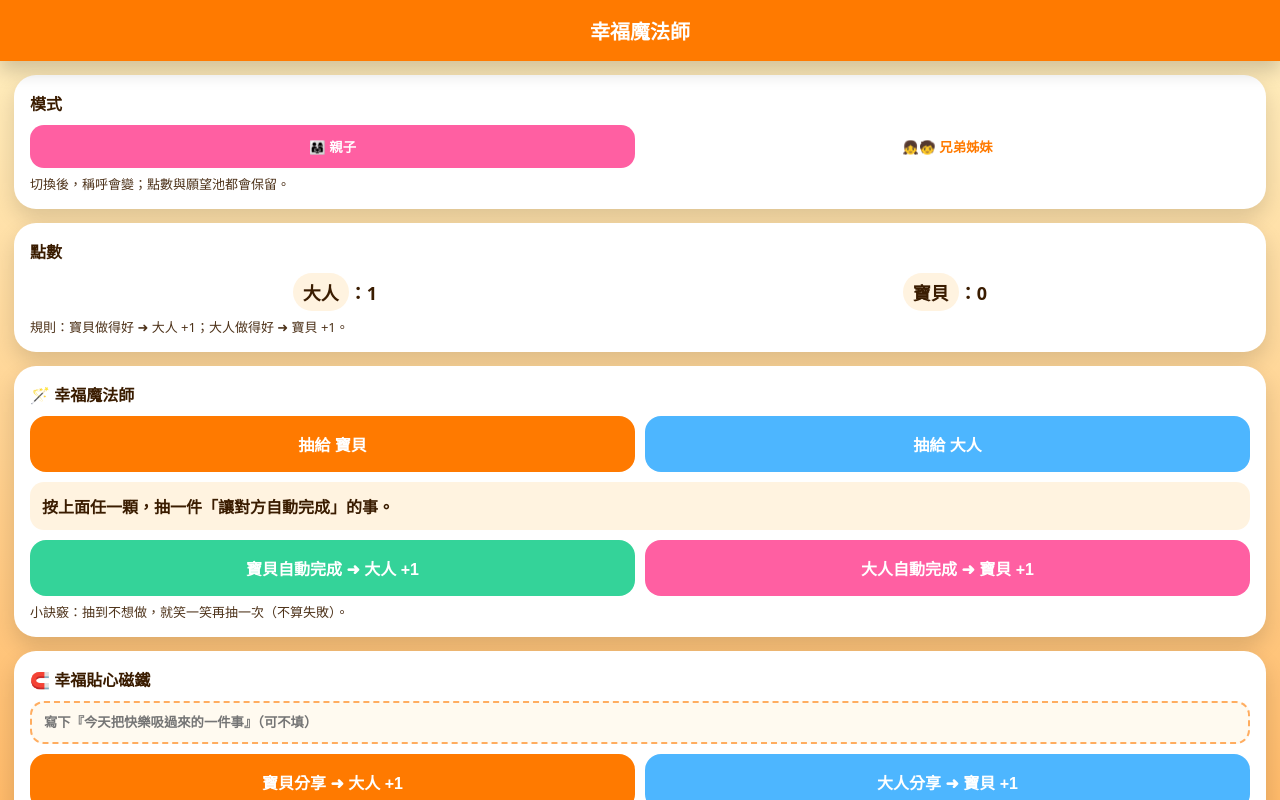
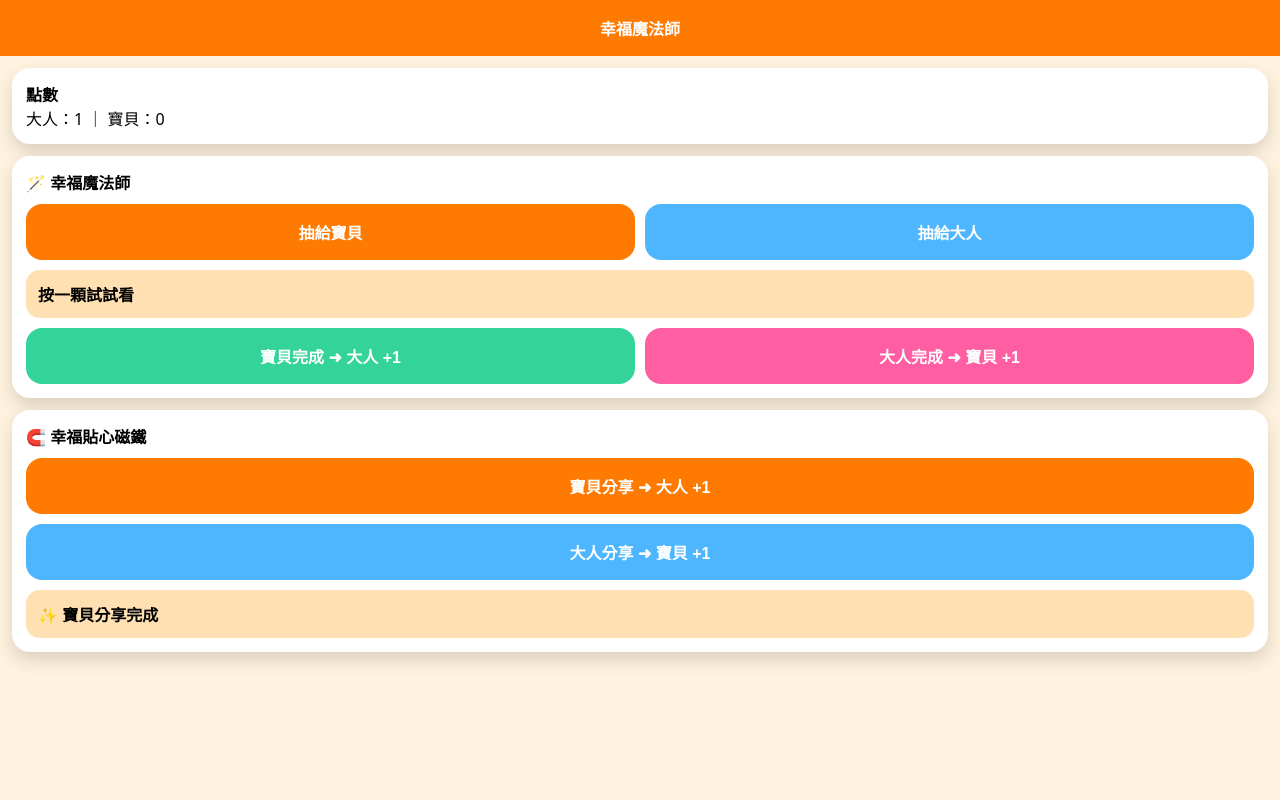
Before and after one commit to Angel0973180707/happy-magic-pwa, a plain HTML site: page index.html in a window 1280 px wide. Both pictures are taken after a click on the button "寶貝分享 ➜ 大人 +1". Shown: the top 800 px of the page. Drawn offline with Linux system fonts and the light colour scheme.

Commit message:
Add files via upload

```diff
--- a/index.html
+++ b/index.html
@@ -1,234 +1,87 @@
 <!doctype html>
 <html lang="zh-Hant">
 <head>
-<meta charset="utf-8" />
-<meta name="viewport" content="width=device-width,initial-scale=1,viewport-fit=cover" />
-<meta name="theme-color" content="#FF7A00" />
+<meta charset="utf-8">
+<meta name="viewport" content="width=device-width,initial-scale=1">
+<meta name="theme-color" content="#FF7A00">
 <title>幸福魔法師</title>
-<link rel="manifest" href="manifest.json" />
-<link rel="icon" href="icons/icon-192.png" />
+<link rel="manifest" href="manifest.json">
+<link rel="icon" href="icons/icon-192.png">
 <style>
-:root{
-  --o:#FF7A00;
-  --y:#FFD54F;
-  --p:#FF5FA2;
-  --b:#4DB6FF;
-  --g:#34D399;
-  --bg1:#FFF0C2;
-  --bg2:#FF7A00;
-}
-*{box-sizing:border-box}
-body{
-  margin:0;
-  font-family: system-ui, -apple-system, "Noto Sans TC", sans-serif;
-  background: linear-gradient(180deg,var(--bg1),var(--bg2));
-  color:#3A1C00;
-}
-header{
-  position:sticky; top:0; z-index:5;
-  padding:16px 14px;
-  text-align:center;
-  font-weight:900;
-  font-size:20px;
-  background:var(--o);
-  color:white;
-  box-shadow: 0 10px 18px rgba(0,0,0,.18);
-}
-main{padding:14px; padding-bottom:90px}
-.card{
-  background:#fff;
-  border-radius:22px;
-  padding:16px;
-  margin-bottom:14px;
-  box-shadow:0 10px 22px rgba(0,0,0,.14);
-}
-.row{display:flex; gap:10px; align-items:center}
-.row > *{flex:1}
-h2{margin:0 0 10px; font-size:16px}
-.small{font-size:13px; opacity:.9; margin-top:6px}
-.bigbtn{
-  width:100%;
-  padding:16px 14px;
-  border:0;
-  border-radius:16px;
-  font-weight:900;
-  font-size:16px;
-  background:var(--o);
-  color:#fff;
-}
-.bigbtn:active{transform:scale(.98)}
-.bigbtn.blue{background:var(--b)}
-.bigbtn.pink{background:var(--p)}
-.bigbtn.green{background:var(--g)}
-.pill{
-  width:100%;
-  padding:12px 12px;
-  border-radius:14px;
-  border:2px dashed rgba(255,122,0,.6);
-  font-weight:800;
-  background:#fffaf0;
-}
-.kv{
-  display:flex; justify-content:space-around;
-  font-weight:900; font-size:18px;
-}
-.badge{
-  display:inline-block;
-  padding:6px 10px;
-  border-radius:999px;
-  background:#FFF3E0;
-  font-weight:900;
-}
-.box{
-  margin-top:10px;
-  background:#FFF3E0;
-  padding:12px;
-  border-radius:14px;
-  font-weight:900;
-}
-.list{margin-top:10px}
-.item{
-  display:flex; gap:8px; align-items:center;
-  background:#FFF3E0;
-  padding:10px 10px;
-  border-radius:14px;
-  margin-bottom:8px;
-}
-.item .t{flex:1; font-weight:800}
-.item button{
-  border:0;
-  background:#3A1C00;
-  color:#fff;
-  font-weight:900;
-  border-radius:12px;
-  padding:8px 10px;
-}
-.tabs{
-  display:flex; gap:10px;
-}
-.tab{
-  flex:1;
-  padding:12px;
-  border-radius:14px;
-  border:0;
-  font-weight:900;
-  background:#fff;
-  color:var(--o);
-}
-.tab.active{background:var(--p); color:#fff}
-.links a{
-  display:block;
-  text-decoration:none;
-  text-align:center;
-  padding:14px;
-  border-radius:16px;
-  background:var(--y);
-  font-weight:900;
-  color:#3A1C00;
-  margin-top:10px;
-}
-#toast{
-  position:fixed;
-  bottom:22px; left:50%;
-  transform:translateX(-50%);
-  background:#3A1C00;
-  color:#fff;
-  padding:12px 16px;
-  border-radius:999px;
-  font-weight:900;
-  display:none;
-  max-width: calc(100vw - 32px);
-  text-align:center;
-}
+:root{--o:#FF7A00;--b:#4DB6FF;--p:#FF5FA2;--g:#34D399}
+body{margin:0;font-family:system-ui;background:#FFF3E0}
+header{background:var(--o);color:#fff;text-align:center;padding:16px;font-weight:900}
+.card{background:#fff;margin:12px;border-radius:18px;padding:14px;box-shadow:0 8px 18px rgba(0,0,0,.15)}
+button{width:100%;padding:16px;border-radius:16px;border:0;font-weight:900;font-size:16px;margin-top:10px}
+.orange{background:var(--o);color:#fff}
+.blue{background:var(--b);color:#fff}
+.green{background:var(--g);color:#fff}
+.pink{background:var(--p);color:#fff}
+.box{background:#FFE0B2;padding:12px;border-radius:14px;margin-top:10px;font-weight:900}
+.row{display:flex;gap:10px}
+.row button{flex:1}
 </style>
 </head>
 <body>
 <header>幸福魔法師</header>
 
-<main>
-  <!-- Mode -->
-  <section class="card">
-    <h2>模式</h2>
-    <div class="tabs">
-      <button id="modeParent" class="tab active">👨‍👩‍👧 親子</button>
-      <button id="modeSibling" class="tab">👧🧒 兄弟姊妹</button>
-    </div>
-    <div class="small">切換後，稱呼會變；點數與願望池都會保留。</div>
-  </section>
+<div class="card">
+<b>點數</b>
+<div>大人：<span id="scoreA">0</span> ｜ 寶貝：<span id="scoreB">0</span></div>
+</div>
 
-  <!-- Score -->
-  <section class="card">
-    <h2>點數</h2>
-    <div class="kv">
-      <div><span id="aName" class="badge">大人</span>：<span id="aScore">0</span></div>
-      <div><span id="bName" class="badge">寶貝</span>：<span id="bScore">0</span></div>
-    </div>
-    <div class="small">規則：寶貝做得好 ➜ 大人 +1；大人做得好 ➜ 寶貝 +1。</div>
-  </section>
+<div class="card">
+<b>🪄 幸福魔法師</b>
+<div class="row">
+<button id="drawB" class="orange">抽給寶貝</button>
+<button id="drawA" class="blue">抽給大人</button>
+</div>
+<div id="magicBox" class="box">按一顆試試看</div>
+<div class="row">
+<button id="bDone" class="green">寶貝完成 ➜ 大人 +1</button>
+<button id="aDone" class="pink">大人完成 ➜ 寶貝 +1</button>
+</div>
+</div>
 
-  <!-- Magic -->
-  <section class="card">
-    <h2>🪄 幸福魔法師</h2>
-    <div class="row">
-      <button id="drawForB" class="bigbtn">抽給 <span id="bName2">寶貝</span></button>
-      <button id="drawForA" class="bigbtn blue">抽給 <span id="aName2">大人</span></button>
-    </div>
-    <div id="magicResult" class="box">按上面任一顆，抽一件「讓對方自動完成」的事。</div>
+<div class="card">
+<b>🧲 幸福貼心磁鐵</b>
+<button id="shareB" class="orange">寶貝分享 ➜ 大人 +1</button>
+<button id="shareA" class="blue">大人分享 ➜ 寶貝 +1</button>
+<div id="shareBox" class="box">今天快樂一件就好</div>
+</div>
 
-    <div class="row" style="margin-top:10px">
-      <button id="bDid" class="bigbtn green"><span id="bName3">寶貝</span>自動完成 ➜ <span id="aName3">大人</span> +1</button>
-      <button id="aDid" class="bigbtn pink"><span id="aName4">大人</span>自動完成 ➜ <span id="bName4">寶貝</span> +1</button>
-    </div>
-    <div class="small">小訣竅：抽到不想做，就笑一笑再抽一次（不算失敗）。</div>
-  </section>
+<script>
+console.log("JS loaded");
 
-  <!-- Magnet -->
-  <section class="card">
-    <h2>🧲 幸福貼心磁鐵</h2>
-    <input id="shareInput" class="pill" placeholder="寫下『今天把快樂吸過來的一件事』（可不填）" />
-    <div class="row" style="margin-top:10px">
-      <button id="shareB" class="bigbtn"><span id="bName5">寶貝</span>分享 ➜ <span id="aName5">大人</span> +1</button>
-      <button id="shareA" class="bigbtn blue"><span id="aName6">大人</span>分享 ➜ <span id="bName6">寶貝</span> +1</button>
-    </div>
-    <div id="lastShare" class="box">今天先一件一點，就很好。</div>
-  </section>
+const A = ["自動吃青菜","自動收玩具","自動講笑話"];
+const B = ["講話溫柔","給我抱抱","講睡前故事"];
 
-  <!-- Wish Pools -->
-  <section class="card">
-    <h2>📋 願望池（分開）</h2>
-    <div class="small">一起討論、一起寫，但分成兩個池：<br>
-      <b><span id="aName7">大人</span>願望池</b>＝希望 <span id="bName7">寶貝</span>「自動」做到；
-      <b><span id="bName8">寶貝</span>願望池</b>＝希望 <span id="aName8">大人</span>「自動」做到。
-    </div>
+let scoreA=0, scoreB=0;
 
-    <input id="wishInput" class="pill" placeholder="輸入一個『自動』願望（例如：自動吃青菜/溫柔說話）" />
-    <div class="row" style="margin-top:10px">
-      <button id="addToA" class="bigbtn">加入 <span id="aName9">大人</span>願望池</button>
-      <button id="addToB" class="bigbtn blue">加入 <span id="bName9">寶貝</span>願望池</button>
-    </div>
+function $(id){return document.getElementById(id)}
 
-    <div class="row" style="margin-top:12px">
-      <div>
-        <div class="badge">🧺 <span id="aName10">大人</span>願望池</div>
-        <div id="listA" class="list"></div>
-      </div>
-      <div>
-        <div class="badge">🎈 <span id="bName10">寶貝</span>願望池</div>
-        <div id="listB" class="list"></div>
-      </div>
-    </div>
-  </section>
-
-  <!-- Links -->
-  <section class="card links">
-    <a href="https://forms.gle/vYMsw6bgiJYn32Gk9" target="_blank" rel="noopener">📝 回饋表單</a>
-    <a href="https://angel0973180707.github.io/angel-happy-paw/" target="_blank" rel="noopener">🏠 一鍵回概念館</a>
-    <a href="https://www.youtube.com/@%E5%A4%A9%E4%BD%BF%E7%AC%91%E9%95%B7" target="_blank" rel="noopener">▶️ 天使笑長頻道</a>
-  </section>
-</main>
-
-<div id="toast"></div>
-
-<script src="app.js"></script>
+$("drawB").onclick=()=>{
+ const t=A[Math.floor(Math.random()*A.length)];
+ $("magicBox").innerText="給寶貝："+t;
+}
+$("drawA").onclick=()=>{
+ const t=B[Math.floor(Math.random()*B.length)];
+ $("magicBox").innerText="給大人："+t;
+}
+$("bDone").onclick=()=>{
+ scoreA++; $("scoreA").innerText=scoreA;
+}
+$("aDone").onclick=()=>{
+ scoreB++; $("scoreB").innerText=scoreB;
+}
+$("shareB").onclick=()=>{
+ scoreA++; $("scoreA").innerText=scoreA;
+ $("shareBox").innerText="✨ 寶貝分享完成";
+}
+$("shareA").onclick=()=>{
+ scoreB++; $("scoreB").innerText=scoreB;
+ $("shareBox").innerText="✨ 大人分享完成";
+}
+</script>
 </body>
 </html>
```
Also changed, not shown: manifest.json.
